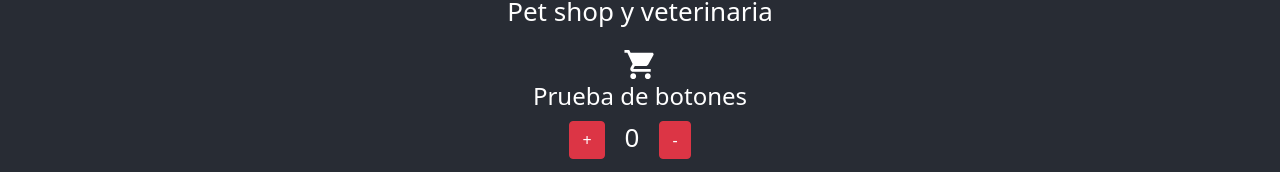
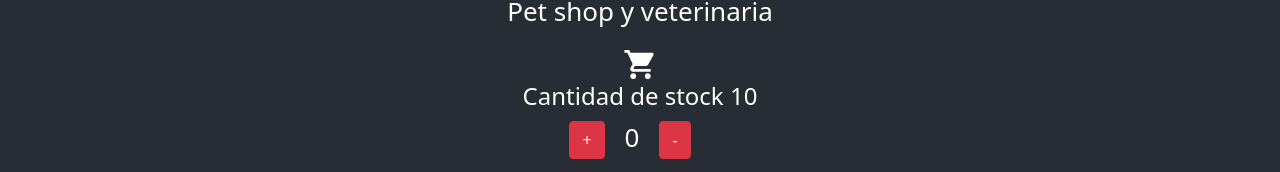
Before and after one commit to breaker19/petshop-sebastian-Karp, a React (Create React App) app: page / in a window 1280 px wide. Shown: the part 559-731 px from the top of the page. Built offline with nearby package versions, Linux system fonts and the light colour scheme.

Commit message:
Stock restante

```diff
--- a/src/components/counter.jsx
+++ b/src/components/counter.jsx
@@ -21,7 +21,7 @@ const stock= 10;
     }
 return (
     <div className="App">
-        <h4>Prueba de botones</h4>
+        <h4>Cantidad de stock {stock - itemsQty}</h4>
         <div style={{marginBottom: 10, paddingRight: 20}}>
 
 <Button style={{marginRight: 20}} onClick={() =>limitestock(itemsQty + 1) } variant="danger"> + </Button>
```
